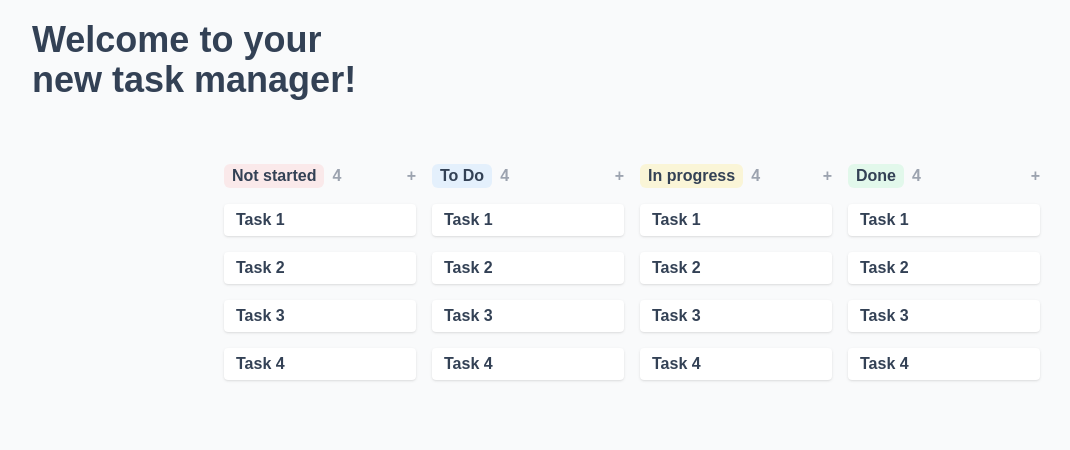
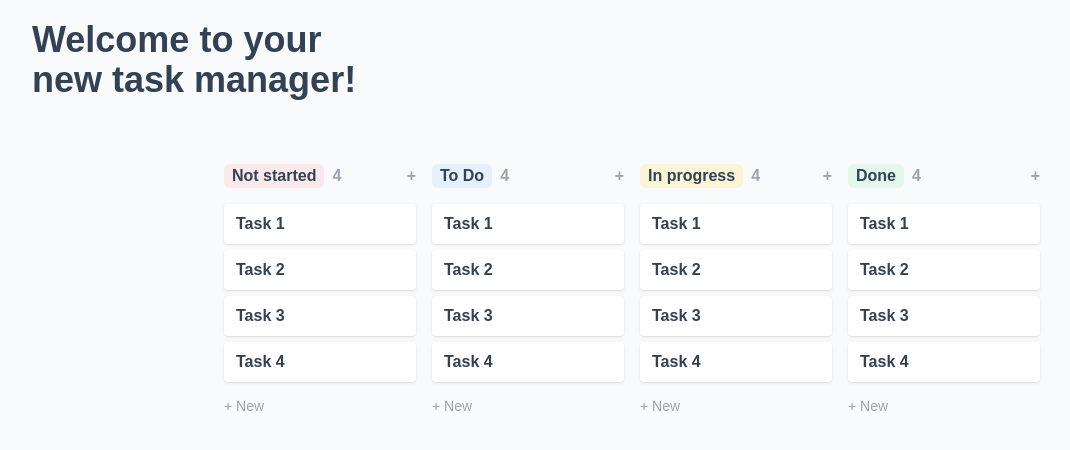
Before and after one commit to localhostd3veloper/notion-replication, a React (Create React App) app: page / in a window 1280 px wide. Shown: the top 450 px of the page, without its empty margins (8-1078 px from the left). Built offline with nearby package versions, Linux system fonts and the light colour scheme.

Commit message:
style: task

```diff
--- a/src/components/TaskView.js
+++ b/src/components/TaskView.js
@@ -2,9 +2,9 @@ import React from "react";
 
 function TaskView({ view }) {
   return (
-    <div className="flex flex-col items-center gap-4">
-      <div className={`flex items-center justify-between w-48 font-semibold`}>
-        <div className="flex gap-2 text-gray-400">
+    <div className="flex flex-col items-center gap-4 w-48">
+      <div className={`flex items-center justify-between w-full font-semibold`}>
+        <div className="flex gap-2  text-gray-400">
           <div className={`text-slate-700 px-2 rounded-md ${view.color}`}>
             {view.name}
           </div>
@@ -12,14 +12,17 @@ function TaskView({ view }) {
         </div>
         <div className=" text-gray-400 cursor-pointer">+</div>
       </div>
+      <div className="flex flex-col w-full gap-1.5 flex-nowrap">
         {view.tasks.map((task) => (
           <div
             key={task.id}
-          className="flex w-48 gap-5 px-3 py-1 bg-white shadow rounded"
+            className="flex px-3 py-2 bg-white shadow rounded w-full"
           >
             <div className="text-slate-700 font-semibold">{task.title}</div>
           </div>
         ))}
+        <div className="text-gray-400 text-sm mt-2">+ New</div>
+      </div>
     </div>
   );
 }
```
Lines whose indentation alone changed are shown as unchanged.
